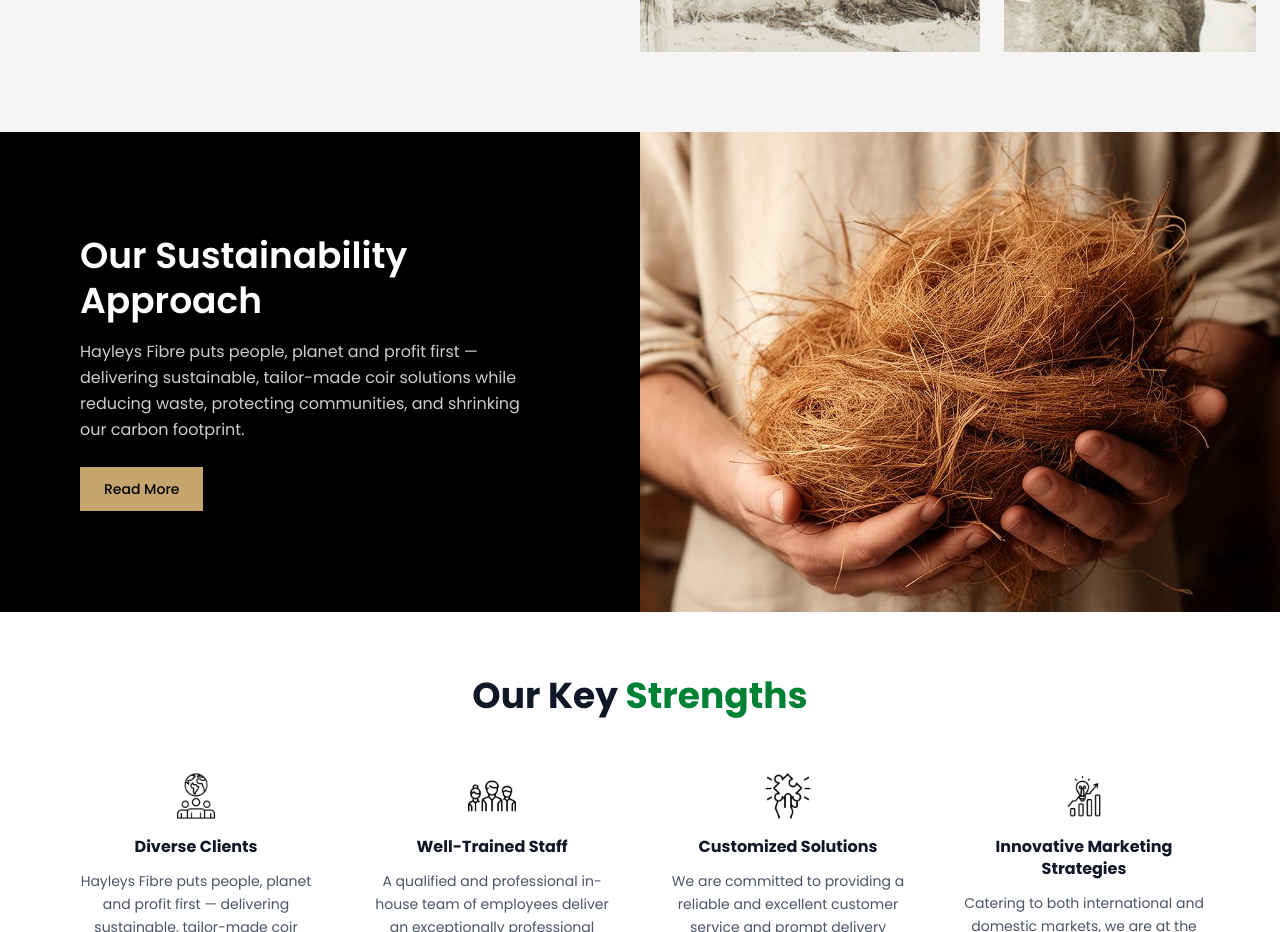
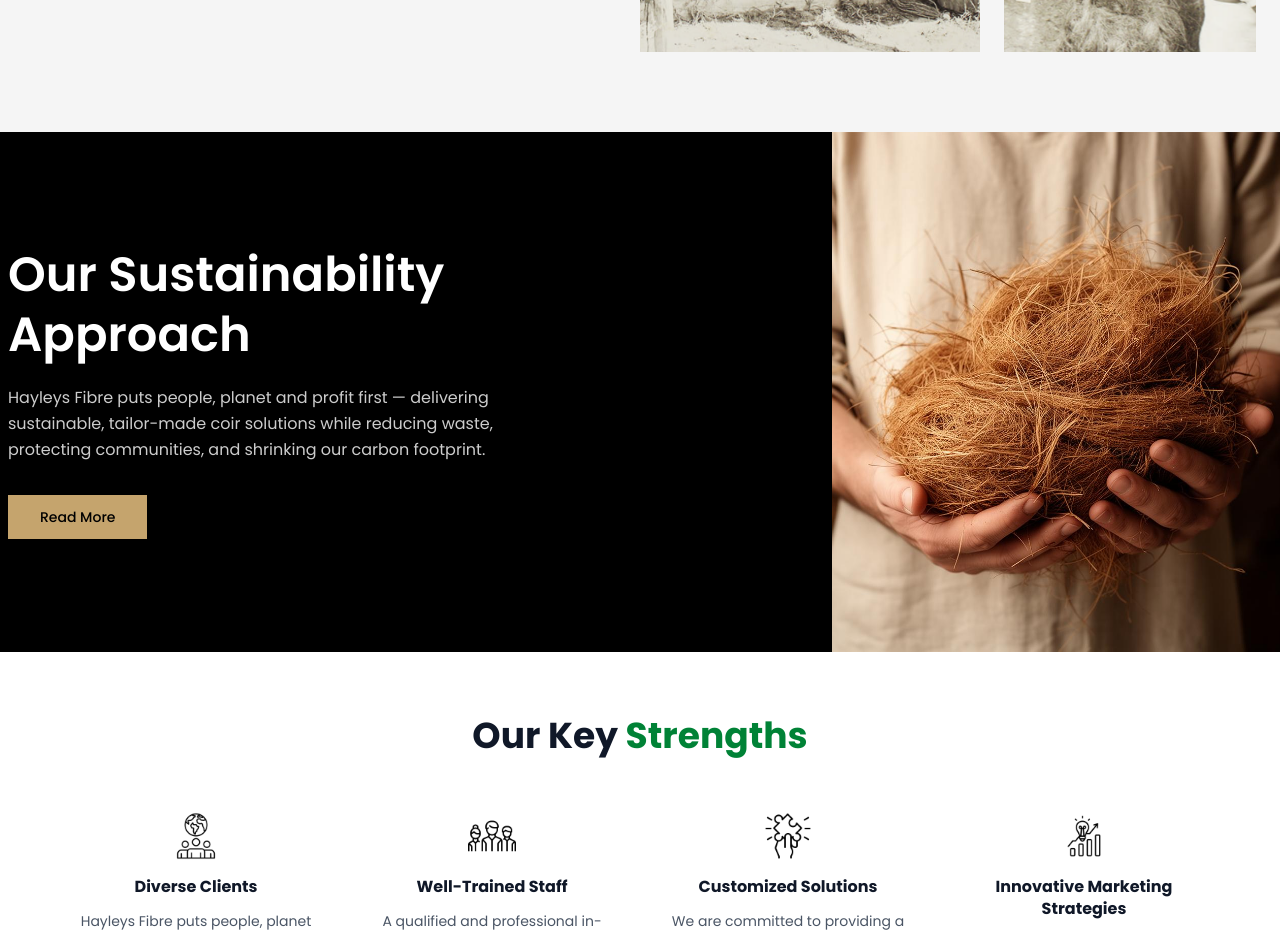
Before and after one commit to Naduni13/fiber, a Next.js app in the folder hayleys-fiber/: page /about in a window 1280 px wide. Shown: the part 1920-2852 px from the top of the page. Built offline with nearby package versions, Linux system fonts and the light colour scheme.

Commit message:
imge size

```diff
--- a/hayleys-fiber/components/About/Sustainability.tsx
+++ b/hayleys-fiber/components/About/Sustainability.tsx
@@ -4,37 +4,41 @@ import Image from "next/image";
 
 export default function Sustainability() {
   return (
-    <section className="w-full h-[380px] sm:h-[420px] md:h-[460px] lg:h-[480px] flex">
+    <section className="w-full bg-black relative overflow-hidden">
+
+      {/* CONTENT CONTAINER */}
+      <div className="max-w-7xl mx-auto flex h-[420px] md:h-[480px] lg:h-[520px]">
 
         {/* LEFT SIDE */}
-      <div className="w-full lg:w-1/2 bg-black text-white flex items-center px-6 sm:px-10 md:px-16 lg:px-20">
-        <div className="max-w-md">
+        <div className="w-full lg:w-1/2 flex items-center z-10">
+          <div className="pl-6 sm:pl-10 md:pl-16 lg:pl-2 max-w-lg text-white">
 
-          <h2 className="text-2xl sm:text-3xl md:text-4xl font-semibold leading-tight">
+            <h2 className="text-3xl sm:text-4xl md:text-5xl font-semibold leading-tight">
               Our Sustainability <br />
               Approach
             </h2>
 
-          <p className="mt-4 text-white/80 text-xs sm:text-sm md:text-base leading-relaxed">
+            <p className="mt-5 text-white/80 text-sm md:text-base leading-relaxed">
               Hayleys Fibre puts people, planet and profit first — delivering
               sustainable, tailor-made coir solutions while reducing waste,
               protecting communities, and shrinking our carbon footprint.
             </p>
 
-          <button className="mt-6 bg-[#c5a46d] text-black px-6 py-3 text-sm font-medium hover:opacity-90 transition">
+            <button className="mt-8 bg-[#c5a46d] text-black px-8 py-3 text-sm font-medium hover:opacity-90 transition">
               Read More
             </button>
-
           </div>
         </div>
 
-      {/* RIGHT SIDE IMAGE */}
-      <div className="hidden lg:block lg:w-1/2 relative">
+      </div>
+
+      {/* RIGHT IMAGE FULL EDGE */}
+      <div className="hidden lg:block absolute top-0 right-0 h-full w-[35%]">
         <Image
-          src="/sustainability-about.jpg" // <-- replace with your image
+          src="/sustainability-about.jpg"
           alt="Sustainability"
           fill
-          className="object-cover object-center"
+          className="object-cover"
           priority
         />
       </div>
```
Lines whose indentation alone changed are shown as unchanged.
